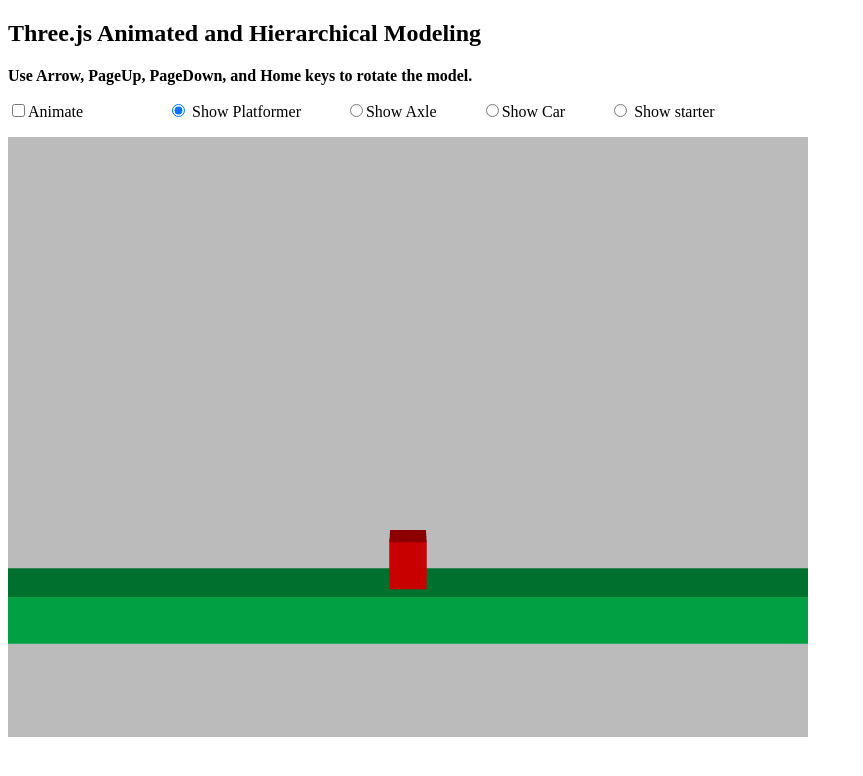
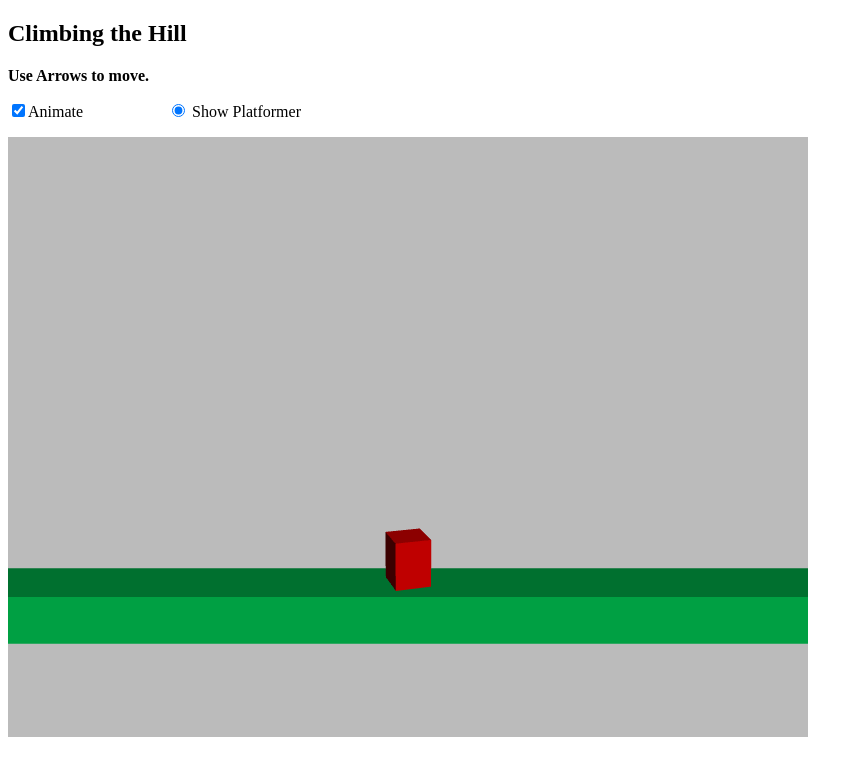
Before and after one commit to tzinyama/GraphicsFinalProject, a plain HTML site: page Demo Base/modeling_starter.html in a window 1280 px wide. Shown: the whole page, without its empty margins (0-863 px from the left). Drawn offline with Linux system fonts and the light colour scheme.

Commit message:
split hero object and helper functions into seperate file

```diff
--- a/Demo Base/gameCode.js
+++ b/Demo Base/gameCode.js
@@ -15,7 +15,6 @@
 var scene, camera, renderer;  // Three.js rendering basics.
 
 var canvas;  // The canvas on which the image is rendered.
-
 
 var STARTER = 0;
 var PINE = 1;
@@ -43,110 +42,7 @@ var heldKeys = {
   down: false,
   left: false,
   right: false,
-}
-
-var hero = {
-  x: 0,
-  y: 0,
-  hHeight: 1,
-  hWidth: .75,
-  xVel: 0,
-  yVel: 0,
-  accel: .02,
-  maxSpeed: .3,
-  xdamp: .2,
-  onGround: true,
-  jumpHold: 10,
-  jumpHoldMax: 10,
-  canDoubleJump: false,
-  haveDoubleJumped: false,
-  facingRight: true,
-  model: new THREE.Mesh(
-    new THREE.BoxGeometry(.75,1,.75),
-    new THREE.MeshLambertMaterial( { color: 0xFF0000 } )
-  ),
-  update: function(){
-    if(this.xVel!=0 && ((!heldKeys.right && !heldKeys.left) || (heldKeys.right && heldKeys.left)) && this.onGround){
-      this.xVel = this.xVel*.5;
-    }
-    if(this.xVel!=0 && ((!heldKeys.right && !heldKeys.left) || (heldKeys.right && heldKeys.left)) && !this.onGround){
-      this.xVel = this.xVel*.9;
-    }
-    if(heldKeys.left && !heldKeys.right){
-      accelLeft(this.accel);
-    }
-    if(heldKeys.right && !heldKeys.left){
-      accelRight(this.accel);
-    }
-    if(heldKeys.up){
-      this.jump();
-    }
-    this.x+=this.xVel;
-    moveY();
-    this.model.position.x = this.x;
-    this.model.position.y = this.y;
-    if(this.x >12) this.x = -12;
-    if(this.x <-12) this.x = 12;
-    if(this.facingRight) this.model.rotation.set(0,.3,0);
-    else this.model.rotation.set(0,-.3,0);
-  },
-
-  jump: function(){
-    if(this.onGround){
-      this.yVel += .2;
-      this.onGround = false;
-    } else if( this.jumpHold > 0 ){
-      this.jumpHold--;
-      this.yVel += .02;
-    } else if (this.canDoubleJump && !this.haveDoubleJumped){
-      this.yVel = .2;
-      this.canDoubleJump = false;
-      this.haveDoubleJumped = true;
-      this.jumpHold = this.jumpHoldMax/2;
-    }
-  }
-}
-
-function accelRight(n){
-  if(hero.xVel < 0 && hero.onGround){
-    hero.xVel = 0;
-  }
-  hero.xVel += n;
-  if(hero.xVel > hero.maxSpeed){
-    hero.xVel = hero.maxSpeed;}
-}
-
-function accelLeft(n){
-  if(hero.xVel > 0 && hero.onGround){
-    hero.xVel = 0;
-  }
-  hero.xVel -= n;
-  if(hero.xVel < -1*hero.maxSpeed){
-    hero.xVel = -1*hero.maxSpeed;}
-}
-
-function moveY(){
-  hero.y += hero.yVel;
-  hero.yVel -= .02;
-  if(hero.y < 0){
-    hero.y = 0;
-    land();
-  }
-}
-
-function land(){
-  hero.onGround = true;
-  hero.yVel = 0;
-  hero.jumpHold = hero.jumpHoldMax;
-  hero.canDoubleJump = false;
-  hero.haveDoubleJumped = false;
-}
-
-function upRelease(){
-  hero.jumpHold = 0;
-  if(!hero.canDoubleJump){
-    hero.canDoubleJump = true;
-  }
+  space: false,
 }
 
 /*  Create the scene graph.  This function is called once, as soon as the page loads.
@@ -159,7 +55,7 @@ function createScene() {
 
   // create a camera, sitting on the positive z-axis.  The camera is not part of the scene.
   camera = new THREE.PerspectiveCamera(45, canvas.width/canvas.height, 1, 30);
-  // camera = new THREE.OrthographicCamera(-12, 12, 9, -9, 1, 30);
+   // camera = new THREE.OrthographicCamera(-12, 12, 9, -9, 1, 30);
   camera.position.z = 15;
 
   // create some lights and add them to the scene.
@@ -171,22 +67,22 @@ function createScene() {
   viewpointLight.position.set(0,0,1);  // shines down the z-axis
   scene.add(viewpointLight);
 
-  //create the model
-  var model = createTree();
+  // //create the model
+  // var model = createTree();
+  //
+  // models[STARTER] = model;
+  //
+  // // create another model
+  // var axleModel = createAxle();
+  // models[AXLE] = axleModel;
+  //
+  // var car = createCar(axleModel);
+  //
+  // // Needs to be bigger when it's displayed alone. Need to be done after the car creation!
+  // axleModel.scale.set(2,2,2);
+  // models[CAR] = car;
 
-  models[STARTER] = model;
-
-  // create another model
-  var axleModel = createAxle();
-  models[AXLE] = axleModel;
-
-  var car = createCar(axleModel);
-
-  // Needs to be bigger when it's displayed alone. Need to be done after the car creation!
-  axleModel.scale.set(2,2,2);
-  models[CAR] = car;
-
-  var world = createWorld(car);
+  var world = createWorld();
   models[WORLD] = world;
   models[currentModel].rotation.set(0.2,0,0);
   models[currentModel].position.y -= 3
@@ -196,7 +92,7 @@ function createScene() {
 
 
 
-function createWorld(carModel) {
+function createWorld() {
    // Create the game world
 
    var worldModel = new THREE.Object3D();
@@ -230,22 +126,22 @@ function render() {
  *  for that frame.
  */
 function updateForFrame() {
-  if (currentModel == AXLE) {
-    models[AXLE].rotation.z += 0.05;
-  }
-  else if (currentModel == CAR) {
-    var ax1 = models[CAR].children[0];
-    var ax2 = models[CAR].children[1];
-    ax1.rotation.z += 0.05;
-    ax2.rotation.z += 0.05;
-  }
+  // if (currentModel == AXLE) {
+  //   models[AXLE].rotation.z += 0.05;
+  // }
+  // else if (currentModel == CAR) {
+  //   var ax1 = models[CAR].children[0];
+  //   var ax2 = models[CAR].children[1];
+  //   ax1.rotation.z += 0.05;
+  //   ax2.rotation.z += 0.05;
+  // }
   if (currentModel == WORLD) {
     hero.update();
     hero.model.position.y += hero.hHeight/2;
-
-  } else {
-    sphereRotator.rotation.y += 0.03;
   }
+  // } else {
+  //   sphereRotator.rotation.y += 0.03;
+  // }
 }
 
 
@@ -292,6 +188,7 @@ function doKey(event) {
       case "ArrowLeft": heldKeys.left = true; hero.facingRight = false;  break;    // left arrow
       case "ArrowRight":  heldKeys.right = true; hero.facingRight = true; break;    // right arrow
       case "ArrowUp":  heldKeys.up = true;  break;    // up arrow
+      case "Space":  heldKeys.space = true;  break;
       case "ArrowDown":  heldKeys.down = true;  break;    // down arrow
   }
   if (rotated) {
@@ -307,7 +204,8 @@ function doKeyUp(event) {
   switch( code ) {
       case "ArrowLeft": heldKeys.left = false;  break;    // left arrow
       case "ArrowRight":  heldKeys.right = false;  break;    // right arrow
-      case "ArrowUp":  heldKeys.up = false; upRelease(); break;    // up arrow
+      case "ArrowUp":  heldKeys.up = false; jumpRelease(); break;    // up arrow
+      case "Space":  heldKeys.space = false; jumpRelease(); break;
       case "ArrowDown":  heldKeys.down = false;  break;    // down arrow
   }
 }
@@ -321,11 +219,12 @@ function doKeyUp(event) {
  */
 
 function doChangeModel() {
-   var axle = document.getElementById("axle").checked;
-   var car = document.getElementById("car").checked;
+   // var axle = document.getElementById("axle").checked;
+   // var car = document.getElementById("car").checked;
    var diskworld = document.getElementById("diskworld").checked;
 
-   var newModel = axle ? AXLE : car ? CAR : diskworld ? WORLD : STARTER;
+   // var newModel = axle ? AXLE : car ? CAR : diskworld ? WORLD : STARTER;
+   var newModel = WORLD;
 
    if (newModel != currentModel) {
       scene.remove(models[currentModel]);
@@ -337,163 +236,6 @@ function doChangeModel() {
       }
    }
 }
-
-
-// Older code
-
-// what is it?
-function createStarter() {
-
-  var model = new THREE.Object3D();
-
-  model.add( new THREE.Mesh(  // add a big cube at the origin; the cube is not animated
-      new THREE.BoxGeometry(3,3,3),
-    new THREE.MeshLambertMaterial({ color: 0xff7700 })
-  ));
-
-  model.add( new THREE.Mesh(  // A tall narrow cylinder on the axis of rotation
-        new THREE.CylinderGeometry(0.3,0.3,8),
-    new THREE.MeshLambertMaterial({ color: 0x0000AA })
-  ));
-
-  var sphere = new THREE.Mesh(
-      new THREE.SphereGeometry(1,32,16),
-    new THREE.MeshPhongMaterial({
-         color: "green",
-      specular: 0x101010,
-      shininess: 32
-    })
-  );
-  sphere.position.x = 4;
-  sphereRotator = new THREE.Object3D();
-  sphereRotator.add(sphere);
-  model.add(sphereRotator);
-
-  // Tip it forward a bit, so we're not looking at it edge-on.
-  model.rotation.set(0.2,0,0);
-  return model;
-}
-
-
-// not best but because part of Axle and also Headlight
-  var yellow = new THREE.MeshPhongMaterial({
-        color: 0xffff00,
-      specular: 0x101010,
-      shininess: 16
-    });
-
-
-function createAxle() {
-  // Create the wheels and axles.
-
-  // Tire, the wheel object also contains the spokes
-  var wheel = new THREE.Mesh(
-    new THREE.TorusGeometry(0.75, 0.25, 16, 32),
-    new THREE.MeshLambertMaterial({ color: 0x0000A0 })
-  );
-
-
-  // a yellow cylinder with height 1 and diameter 1
-  var cylinder = new THREE.Mesh(
-      new THREE.CylinderGeometry(0.5,0.5,1,32,1),
-    yellow
-  );
-  // Make it thin and long for use as a spoke
-  cylinder.scale.set(0.15,1.2,0.15);
-  // Add a copy of the cylinder
-  wheel.add(cylinder.clone());
-  // Add a rotation about the z-axis for the second spoke
-  cylinder.rotation.z = Math.PI/3;
-  wheel.add(cylinder.clone());
-  // For third spoke, use a negative rotation about z-axis
-  cylinder.rotation.z = -Math.PI/3;
-  wheel.add(cylinder.clone());
-
-  // A model containing two wheels and a cylinder.
-  var axleModel = new THREE.Object3D();
-  // scale the cylinder for use as an axle
-  cylinder.scale.set(0.2,4.3,0.2);
-  // rotate its axis onto the z-axis
-  cylinder.rotation.set(Math.PI/2,0,0);
-  axleModel.add(cylinder);
-
-  // the wheels are positioned at the top and bottom of cylinder
-  wheel.position.z = 2;
-  axleModel.add(wheel.clone());
-  wheel.position.z = -2;
-  axleModel.add(wheel);
-
-  return axleModel;
-}
-
-function createCar(axleModel) {
-  // Create a car, consisting of two boxes, two spheres for the headlights, and two axles.
-  var carModel = new THREE.Object3D();
-  var red = new THREE.MeshPhongMaterial({
-       color: "red",
-       specular: 0x080808,
-       shininess: 8,
-       shading: THREE.FlatShading
-  });
-
-   var body = new THREE.Mesh(new THREE.BoxGeometry(6,1.2,3), red);
-   body.position.y = 0.6;
-
-   var hood = new THREE.Mesh(new THREE.BoxGeometry(3,1,2.8), red);
-   hood.position.set(0.5,1.4,0);
-
-   var headlight1 = new THREE.Mesh(new THREE.SphereGeometry(1,16,8), yellow);
-   headlight1.scale.set(0.1,0.25,0.25);
-   headlight1.position.set(-3,0.6,-1);
-   var headlight2 = headlight1.clone();
-   headlight1.position.set(-3,0.6,1);
-
-   // need to retrieve to animate
-   var carAxle1 = axleModel.clone();
-   carAxle1.position.x = -2.5;
-   var carAxle2 = axleModel.clone();
-   carAxle2.position.x = 2.5;
-
-   // 0 and 1st children of carModel!
-   carModel.add(carAxle1);
-   carModel.add(carAxle2);
-   carModel.add(body);
-   carModel.add(hood);
-   carModel.add(headlight1);
-   carModel.add(headlight2);
-   return carModel;
-}
-
-
-function createTree() {
-
-
-var tree = new THREE.Object3D();
-
-var trunk = new THREE.Mesh(
-    new THREE.CylinderGeometry(0.2,0.2,1,16,1),
-    new THREE.MeshLambertMaterial({
-        color: 0x885522
-    })
-);
-trunk.position.y = 0.5;  // move base up to origin
-
-var leaves = new THREE.Mesh(
-    new THREE.ConeGeometry(.7,2,16,3),
-    new THREE.MeshPhongMaterial({
-        color: 0x00BB00,
-        specular: 0x002000,
-        shininess: 5
-    })
-);
-leaves.position.y = 2;  // move bottom of cone to top of trunk
-
-tree.add(trunk);
-tree.add(leaves);
-return tree;
-
-}
-//----------------------------------------------------------------------------------
 
 /**
  *  This init() function is called when by the onload event when the document has loaded.
@@ -514,15 +256,174 @@ function init() {
 
   document.addEventListener("keydown", doKey, false);
   document.addEventListener("keyup", doKeyUp, false);
-  document.getElementById("animate").checked = false;
+  document.getElementById("animate").checked = true;
   document.getElementById("animate").onchange = doAnimateCheckbox;
   document.getElementById("diskworld").checked = true;
-
-  document.getElementById("axle").onchange = doChangeModel;
-  document.getElementById("car").onchange = doChangeModel;
+  //
+  // document.getElementById("axle").onchange = doChangeModel;
+  // document.getElementById("car").onchange = doChangeModel;
   document.getElementById("diskworld").onchange = doChangeModel;
-  document.getElementById("starter").onchange = doChangeModel;
+  // document.getElementById("starter").onchange = doChangeModel;
 
   createScene();
   render();
+  doAnimateCheckbox();
 }
+
+//
+//
+// // Older code
+//
+// // what is it?
+// function createStarter() {
+//
+//   var model = new THREE.Object3D();
+//
+//   model.add( new THREE.Mesh(  // add a big cube at the origin; the cube is not animated
+//       new THREE.BoxGeometry(3,3,3),
+//     new THREE.MeshLambertMaterial({ color: 0xff7700 })
+//   ));
+//
+//   model.add( new THREE.Mesh(  // A tall narrow cylinder on the axis of rotation
+//         new THREE.CylinderGeometry(0.3,0.3,8),
+//     new THREE.MeshLambertMaterial({ color: 0x0000AA })
+//   ));
+//
+//   var sphere = new THREE.Mesh(
+//       new THREE.SphereGeometry(1,32,16),
+//     new THREE.MeshPhongMaterial({
+//          color: "green",
+//       specular: 0x101010,
+//       shininess: 32
+//     })
+//   );
+//   sphere.position.x = 4;
+//   sphereRotator = new THREE.Object3D();
+//   sphereRotator.add(sphere);
+//   model.add(sphereRotator);
+//
+//   // Tip it forward a bit, so we're not looking at it edge-on.
+//   model.rotation.set(0.2,0,0);
+//   return model;
+// }
+//
+//
+// // not best but because part of Axle and also Headlight
+//   var yellow = new THREE.MeshPhongMaterial({
+//         color: 0xffff00,
+//       specular: 0x101010,
+//       shininess: 16
+//     });
+//
+//
+// function createAxle() {
+//   // Create the wheels and axles.
+//
+//   // Tire, the wheel object also contains the spokes
+//   var wheel = new THREE.Mesh(
+//     new THREE.TorusGeometry(0.75, 0.25, 16, 32),
+//     new THREE.MeshLambertMaterial({ color: 0x0000A0 })
+//   );
+//
+//
+//   // a yellow cylinder with height 1 and diameter 1
+//   var cylinder = new THREE.Mesh(
+//       new THREE.CylinderGeometry(0.5,0.5,1,32,1),
+//     yellow
+//   );
+//   // Make it thin and long for use as a spoke
+//   cylinder.scale.set(0.15,1.2,0.15);
+//   // Add a copy of the cylinder
+//   wheel.add(cylinder.clone());
+//   // Add a rotation about the z-axis for the second spoke
+//   cylinder.rotation.z = Math.PI/3;
+//   wheel.add(cylinder.clone());
+//   // For third spoke, use a negative rotation about z-axis
+//   cylinder.rotation.z = -Math.PI/3;
+//   wheel.add(cylinder.clone());
+//
+//   // A model containing two wheels and a cylinder.
+//   var axleModel = new THREE.Object3D();
+//   // scale the cylinder for use as an axle
+//   cylinder.scale.set(0.2,4.3,0.2);
+//   // rotate its axis onto the z-axis
+//   cylinder.rotation.set(Math.PI/2,0,0);
+//   axleModel.add(cylinder);
+//
+//   // the wheels are positioned at the top and bottom of cylinder
+//   wheel.position.z = 2;
+//   axleModel.add(wheel.clone());
+//   wheel.position.z = -2;
+//   axleModel.add(wheel);
+//
+//   return axleModel;
+// }
+//
+// function createCar(axleModel) {
+//   // Create a car, consisting of two boxes, two spheres for the headlights, and two axles.
+//   var carModel = new THREE.Object3D();
+//   var red = new THREE.MeshPhongMaterial({
+//        color: "red",
+//        specular: 0x080808,
+//        shininess: 8,
+//        shading: THREE.FlatShading
+//   });
+//
+//    var body = new THREE.Mesh(new THREE.BoxGeometry(6,1.2,3), red);
+//    body.position.y = 0.6;
+//
+//    var hood = new THREE.Mesh(new THREE.BoxGeometry(3,1,2.8), red);
+//    hood.position.set(0.5,1.4,0);
+//
+//    var headlight1 = new THREE.Mesh(new THREE.SphereGeometry(1,16,8), yellow);
+//    headlight1.scale.set(0.1,0.25,0.25);
+//    headlight1.position.set(-3,0.6,-1);
+//    var headlight2 = headlight1.clone();
+//    headlight1.position.set(-3,0.6,1);
+//
+//    // need to retrieve to animate
+//    var carAxle1 = axleModel.clone();
+//    carAxle1.position.x = -2.5;
+//    var carAxle2 = axleModel.clone();
+//    carAxle2.position.x = 2.5;
+//
+//    // 0 and 1st children of carModel!
+//    carModel.add(carAxle1);
+//    carModel.add(carAxle2);
+//    carModel.add(body);
+//    carModel.add(hood);
+//    carModel.add(headlight1);
+//    carModel.add(headlight2);
+//    return carModel;
+// }
+//
+//
+// function createTree() {
+//
+//
+// var tree = new THREE.Object3D();
+//
+// var trunk = new THREE.Mesh(
+//     new THREE.CylinderGeometry(0.2,0.2,1,16,1),
+//     new THREE.MeshLambertMaterial({
+//         color: 0x885522
+//     })
+// );
+// trunk.position.y = 0.5;  // move base up to origin
+//
+// var leaves = new THREE.Mesh(
+//     new THREE.ConeGeometry(.7,2,16,3),
+//     new THREE.MeshPhongMaterial({
+//         color: 0x00BB00,
+//         specular: 0x002000,
+//         shininess: 5
+//     })
+// );
+// leaves.position.y = 2;  // move bottom of cone to top of trunk
+//
+// tree.add(trunk);
+// tree.add(leaves);
+// return tree;
+//
+// }
+// //----------------------------------------------------------------------------------
--- /dev/null
+++ b/Demo Base/heroCode.js
@@ -0,0 +1,108 @@
+// Code for the main character
+
+var hero = {
+  x: 0,
+  y: 0,
+  hHeight: 1,
+  hWidth: .75,
+  xVel: 0,
+  yVel: 0,
+  accel: .015,
+  maxSpeed: .2,
+  xdamp: .2,
+  jumpSpeed: .02,
+  onGround: true,
+  jumpHold: 10,
+  jumpHoldMax: 10,
+  canDoubleJump: false,
+  haveDoubleJumped: false,
+  facingRight: true,
+  model: new THREE.Mesh(
+    new THREE.BoxGeometry(.75,1,.75),
+    new THREE.MeshLambertMaterial( { color: 0xFF0000 } )
+  ),
+  update: function(){
+    if(this.xVel!=0 && ((!heldKeys.right && !heldKeys.left) || (heldKeys.right && heldKeys.left)) && this.onGround){
+      this.xVel = this.xVel*.5;
+    }
+    if(this.xVel!=0 && ((!heldKeys.right && !heldKeys.left) || (heldKeys.right && heldKeys.left)) && !this.onGround){
+      this.xVel = this.xVel*.9;
+    }
+    if(heldKeys.left && !heldKeys.right){
+      accelLeft(this.accel);
+    }
+    if(heldKeys.right && !heldKeys.left){
+      accelRight(this.accel);
+    }
+    if(heldKeys.up || heldKeys.space){
+      this.jump();
+    }
+    this.x+=this.xVel;
+    moveY();
+    this.model.position.x = this.x;
+    this.model.position.y = this.y;
+    if(this.x >12) this.x = -12;
+    if(this.x <-12) this.x = 12;
+    if(this.facingRight) this.model.rotation.set(0,.3,0);
+    else this.model.rotation.set(0,-.3,0);
+  },
+
+  jump: function(){
+    if(this.onGround){
+      this.yVel += .2;
+      this.onGround = false;
+    } else if( this.jumpHold > 0 ){
+      this.jumpHold--;
+      this.yVel += this.jumpSpeed;
+    } else if (this.canDoubleJump && !this.haveDoubleJumped){
+      this.yVel = .15;
+      this.canDoubleJump = false;
+      this.haveDoubleJumped = true;
+      this.jumpHold = this.jumpHoldMax/2;
+    }
+  }
+}
+
+function accelRight(n){
+  hero.facingRight = true;
+  if(hero.xVel < 0 && hero.onGround){
+    hero.xVel = 0;
+  }
+  hero.xVel += n;
+  if(hero.xVel > hero.maxSpeed){
+    hero.xVel = hero.maxSpeed;}
+}
+
+function accelLeft(n){
+  hero.facingRight = false;
+  if(hero.xVel > 0 && hero.onGround){
+    hero.xVel = 0;
+  }
+  hero.xVel -= n;
+  if(hero.xVel < -1*hero.maxSpeed){
+    hero.xVel = -1*hero.maxSpeed;}
+}
+
+function moveY(){
+  hero.y += hero.yVel;
+  hero.yVel -= .02;
+  if(hero.y < 0){
+    hero.y = 0;
+    land();
+  }
+}
+
+function land(){
+  hero.onGround = true;
+  hero.yVel = 0;
+  hero.jumpHold = hero.jumpHoldMax;
+  hero.canDoubleJump = false;
+  hero.haveDoubleJumped = false;
+}
+
+function jumpRelease(){
+  hero.jumpHold = 0;
+  if(!hero.canDoubleJump){
+    hero.canDoubleJump = true;
+  }
+}
--- a/Demo Base/modeling_starter.html
+++ b/Demo Base/modeling_starter.html
@@ -6,23 +6,24 @@
 </style>
 <script src="three.min.js"></script>
 <script src="gameCode.js"></script>
+<script src="heroCode.js"></script>
 </head>
 
 <body onload="init()">
 
 
-<h2>Three.js Animated and Hierarchical Modeling</h2>
+<h2>Climbing the Hill</h2>
 
-<p><b>Use Arrow, PageUp, PageDown, and Home keys to rotate the model.</b></p>
+<p><b>Use Arrows to move.</b></p>
 
 <p><label><input type="checkbox" id="animate">Animate</label>
 <label style="margin-left: 80px"><input type="radio" id="diskworld" name="model">
 Show Platformer</label>
 
-<label style="margin-left: 40px"><input type="radio" id="axle" name="model">Show Axle</label>
+<!-- <label style="margin-left: 40px"><input type="radio" id="axle" name="model">Show Axle</label>
    <label style="margin-left: 40px"><input type="radio" id="car" name="model">Show Car</label>
    <label style="margin-left: 40px"><input type="radio" id="starter" name="model">
-   Show starter</label>
+   Show starter</label> -->
 </p>
 
 <div id="canvas-holder">
```
